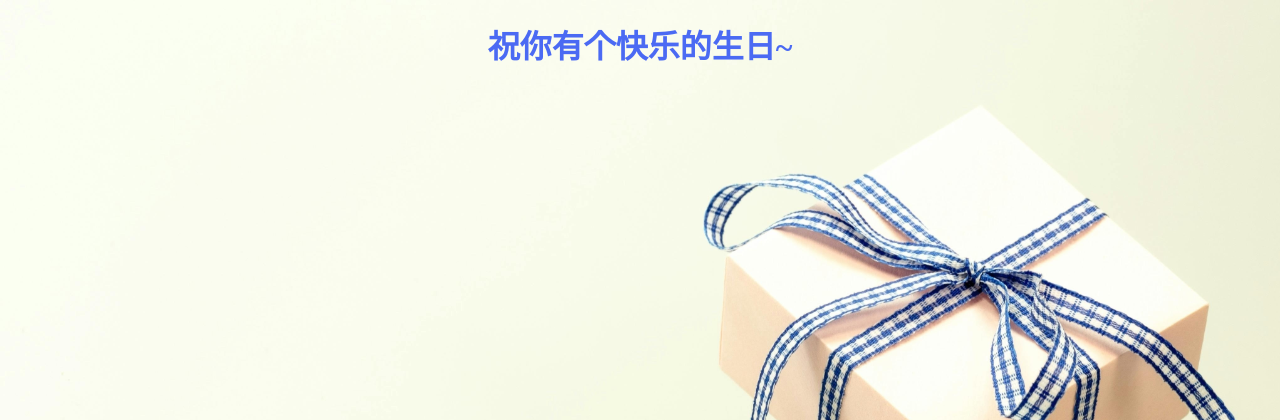
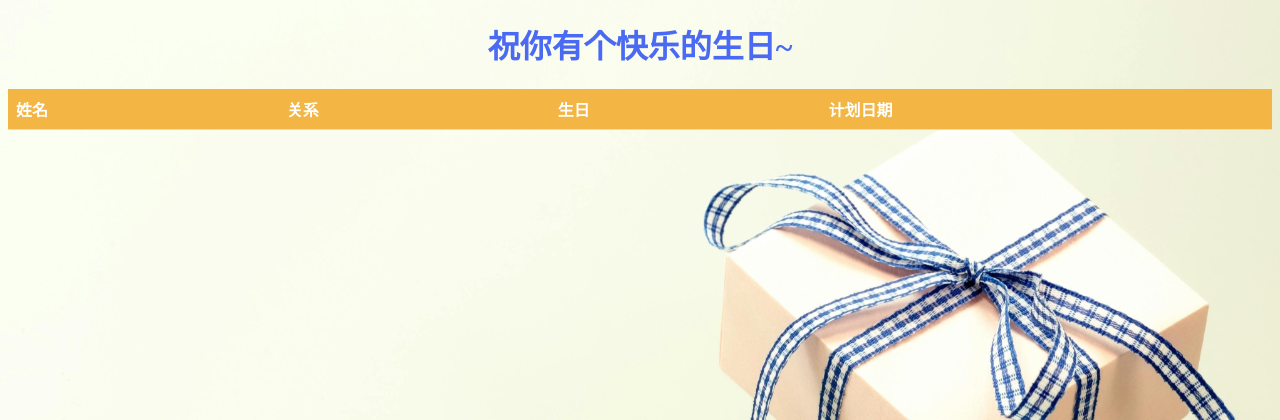
Before and after one commit to MikukuOvO/A-simple-Birthday-Party-Planning-Note-program, a Flask app: page /endpage in a window 1280 px wide. Shown: the top 420 px of the page. Run offline with Flask 3, Linux system fonts and the light colour scheme; lists and menus that the app fills with data are empty; parts of the project's set-up code (start-up, migrations or seed data) failed here and were passed over.

Commit message:
Update endpage.html

```diff
--- a/templates/endpage.html
+++ b/templates/endpage.html
@@ -1,52 +1,163 @@
-<!-- Author:Zixuan Lu -->
+<!-- Author:Fenglin Yu -->
 <!DOCTYPE html>
 <html lang="en">
 <head>
     <link rel="stylesheet" type="text/css" href="{{ url_for('static', filename='styles.css') }}">
     <title>生日聚会计划便签</title>
+    <style>
+        input, button {
+            padding: 10px;
+            margin: 5px 0;
+            display: block;
+            width: calc(100% - 22px);
+            box-sizing: border-box;
+        }
+        button {
+            cursor: pointer;
+            font-size: 16px;
+            background-color: rgb(243, 181, 67);
+            color: white;
+            border: none;
+            border-radius: 5px;
+        }
+        table {
+            width: 100%;
+            border-collapse: collapse;
+            background-color: #f2f2f2; /* 设置表格背景底色 */
+        }
+        th, td {
+            text-align: left;
+            padding: 8px;
+            border-bottom: 1px solid #ddd;
+        }
+        tr:hover {
+            background-color: #ddd; /* 鼠标悬停时行的背景色 */
+        }
+        /* 可选：为表头（th）设置不同的背景色增强区分度 */
+        th {
+            background-color: rgb(243, 181, 67);
+            color: white;
+        }
+        .plan-btn {
+            padding: 5px 10px;
+            background-color: #4CAF50;
+            color: white;
+            border: none;
+            border-radius: 3px;
+            cursor: pointer;
+        }
+        /* 选中状态的按钮样式 */
+        .selected {
+            background-color: #f44336;
+        }
+    </style>
 </head>
-<body >
+<body onclick="goToNextPage()">
     <h1>祝你有个快乐的生日~</h1>
-    <div id="birthdayInfo" class="birthdayinfo"></div>
-    <div id="birthdayInfo2" class="birthdayinfo"></div>
-    <div id="birthdayInfo3" class="birthdayinfo"></div>
-    <div id="birthdayInfo4" class="birthdayinfo"></div>
-    <div id="birthdayInfo5" class="birthdayinfo"></div>
+    <table id="itemsTable" onclick="event.stopPropagation()">
+        <thead>
+            <tr>
+                <th>姓名</th>
+                <th>关系</th>
+                <th>生日</th> <!-- 新增表头 -->
+                <th>计划日期</th>
+            </tr>
+        </thead>
+        <tbody>
+            <!-- 数据行将在这里通过JavaScript动态添加 -->
+        </tbody>
+    </table>
+
 
     <script>
-        fetch('http://127.0.0.1:5000/api/items')
-        .then(response => response.json())
-        .then(data => {
-            const selectedItem1 = data.find(item => item.id == 1);
-            if (selectedItem1){
-                var birthdayInfoDiv = document.getElementById("birthdayInfo");
-                birthdayInfoDiv.innerHTML = selectedItem1.name +"  ,我的" +selectedItem1.relation + "   生日日期: " + selectedItem1.birthday ;
+        function goToNextPage() {
+            var birthdate = new Date(localStorage.getItem('selectedBirthday'));
+            var today = new Date(document.getElementById('currentDate').value);
+            console.log(birthdate)
+            console.log(today)
+            var nextBirthday = new Date(today.getFullYear(), birthdate.getMonth(), birthdate.getDate());
+            if (nextBirthday < today) {
+                nextBirthday.setFullYear(today.getFullYear() + 1);
             }
-            const selectedItem2 = data.find(item => item.id == 2);
-            if (selectedItem2){
-                var birthdayInfoDiv2 = document.getElementById("birthdayInfo2");
-                birthdayInfoDiv2.innerHTML = selectedItem2.name +"  ,我的" +selectedItem2.relation + "   生日日期: " + selectedItem2.birthday  ;
+            var daysUntilBirthday = Math.ceil((nextBirthday - today) / (1000 * 60 * 60 * 24));
+            if (isNaN(daysUntilBirthday)) {
+                alert("日期没有选好哦～");
+            } else {
+                localStorage.setItem('birthdate', birthdate.toISOString());
+                localStorage.setItem('today', today.toISOString());
+                localStorage.setItem('nextbirthdate', nextBirthday.toISOString());
+                window.location.href = "closepage";
             }
-            const selectedItem3 = data.find(item => item.id == 3);
-            if (selectedItem3){
-                var birthdayInfoDiv3 = document.getElementById("birthdayInfo3");
-                birthdayInfoDiv3.innerHTML = selectedItem3.name +"  ,我的" +selectedItem3.relation + "   生日日期: " + selectedItem3.birthday  ;
+        }
+        function loadTableData() {
+            fetch('http://127.0.0.1:5000/api/items')
+            .then(response => response.json())
+            .then(data => {
+                const itemsTableBody = document.querySelector('#itemsTable tbody');
+                itemsTableBody.innerHTML = '';
+                data.forEach(item => {
+                    const tr = document.createElement('tr');
+                    tr.innerHTML = `<td>${item.name}</td><td>${item.relation}</td><td>${item.birthday || '未知'}</td><td>${item.planday || '未知'}</td>`; // 显示生日
+                    // 为每个人添加一个按钮
+
+                    itemsTableBody.appendChild(tr);
+                });
+            })
+            .catch(error => console.error('Error:', error));
+        }
+
+        function planBirthday(id, btn) {
+            const isSelected = btn.classList.toggle('selected');
+            if (isSelected) {
+                fetch('http://127.0.0.1:5000/api/items')
+                .then(response => response.json())
+                .then(data => {
+                    const selectedItem = data.find(item => item.id == id);
+                    if (selectedItem) {
+                        localStorage.removeItem('selectedBirthday'); // 清除选中用户的生日
+                        localStorage.removeItem('selectone');
+                        localStorage.setItem('selectone', id);
+                        localStorage.setItem('selectedBirthday', selectedItem.birthday); // 保存选中用户的生日
+                        updateSelectedUserName();
+                    }
+                })
+                .catch(error => console.error('Error:', error));
+            } else {
+                localStorage.removeItem('selectedBirthday'); // 清除选中用户的生日
+                localStorage.removeItem('selectone');
+                updateSelectedUserName();
             }
-            const selectedItem4 = data.find(item => item.id == 4);
-            if (selectedItem4){
-                var birthdayInfoDiv4 = document.getElementById("birthdayInfo4");
-                birthdayInfoDiv4.innerHTML =  selectedItem4.name +"  ,我的" +selectedItem1.relation + "   生日日期: " + selectedItem1.birthday  ;
+        }
+
+        function updateSelectedUserName() {
+            const selectedId = localStorage.getItem('selectone');
+            if (selectedId) {
+                // 假设你的数据是通过 fetch 获取的，这里直接从已加载的数据中查找
+                fetch('http://127.0.0.1:5000/api/items')
+                .then(response => response.json())
+                .then(data => {
+                    const selectedItem = data.find(item => item.id == selectedId);
+                    if (selectedItem) {
+                        document.getElementById('selectedUserName').textContent = `选中的用户: ${selectedItem.name}`;
+                    } else {
+                        document.getElementById('selectedUserName').textContent = '选中的用户: 无';
+                    }
+                })
+                .catch(error => console.error('Error:', error));
+            } else {
+                document.getElementById('selectedUserName').textContent = '选中的用户: 无';
             }
+        }
 
+        document.addEventListener('DOMContentLoaded', function() {
+            loadTableData();
+            updateSelectedUserName();
         });
-
-
-
-        function Final() {
-            window.location.href = "closepage";
-        }
+        document.getElementById('currentDate').addEventListener('click', function(event) {
+            event.stopPropagation();
+        });
 
     </script>
 </body>
 </html>
-<!-- Author:Zixuan Lu -->
+<!-- Author:Fenglin Yu -->
```
